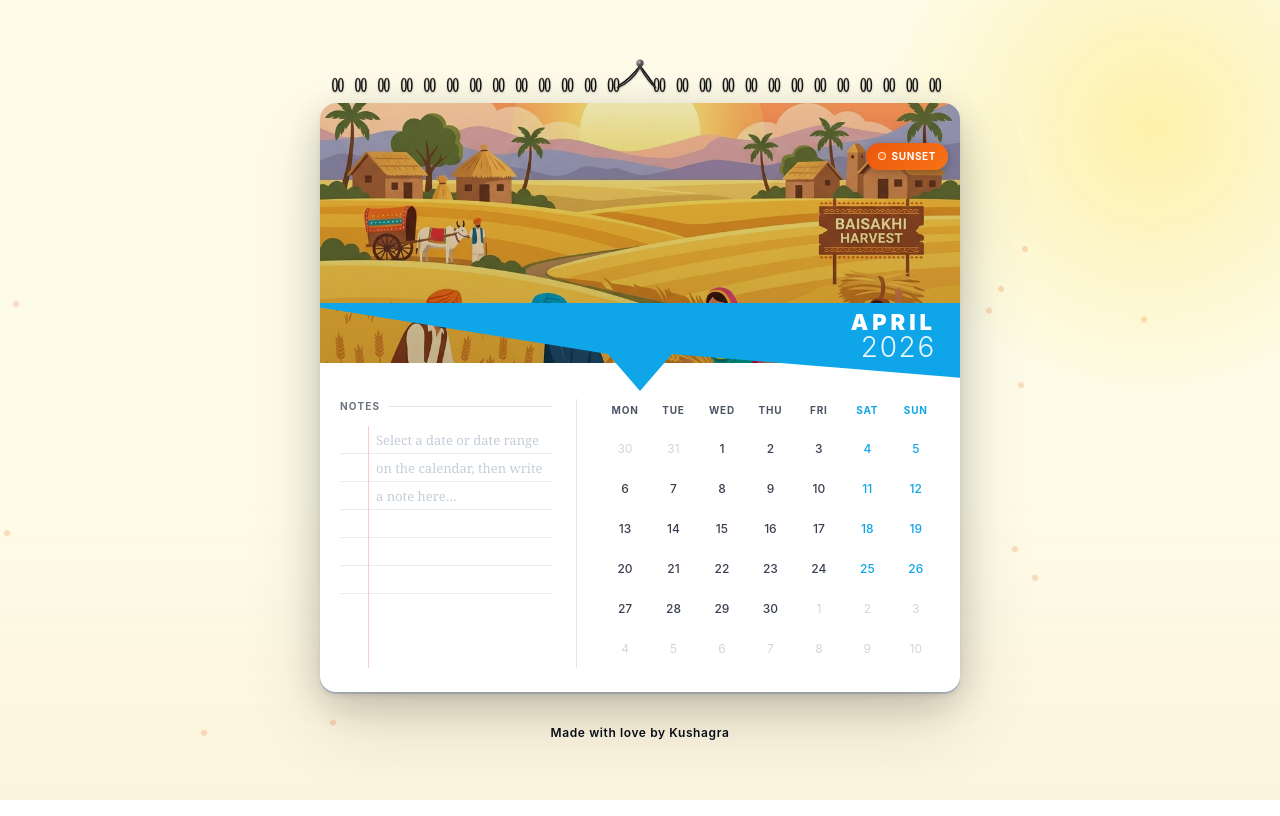
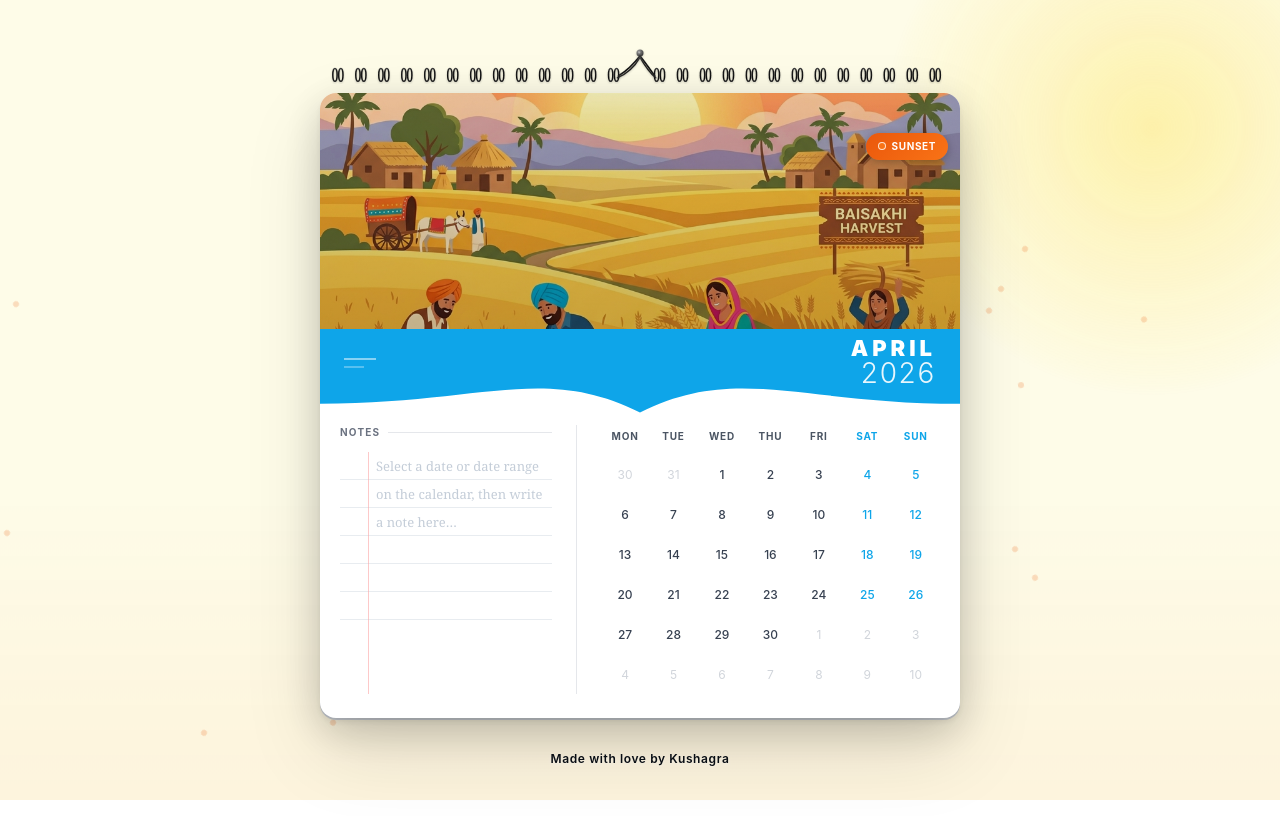
Before and after one commit to kushagras22/wall_calendar, a React (Vite) app: page / in a window 1280 px wide. Built offline with nearby package versions, Linux system fonts and the light colour scheme.

Commit message:
Fixed polygon label

```diff
--- a/src/components/HeroSection.tsx
+++ b/src/components/HeroSection.tsx
@@ -45,18 +45,25 @@ export default function HeroSection({
       <div
         className="absolute left-0 right-0 flex items-start transition-all duration-700"
         style={{
-          bottom: '-28px',
+          bottom: '-64px',
           height: '88px',
           zIndex: 5,
         }}
       >
+        <svg width="0" height="0" className="absolute pointer-events-none">
+          <defs>
+            <clipPath id="heroCurve" clipPathUnits="objectBoundingBox">
+              <path d="M 0,0 L 1,0 L 1,0.85 C 0.75,0.85 0.65,0.4 0.5,0.95 C 0.35,0.4 0.25,0.85 0,0.85 Z" />
+            </clipPath>
+          </defs>
+        </svg>
         <div
           className="w-full h-full relative transition-all duration-700"
           style={{
             background: isGlacier
               ? theme.primary
               : `linear-gradient(135deg, ${theme.primary}, ${theme.polygonLabel})`,
-            clipPath: 'polygon(0 0, 100% 0, 100% 85%, 55% 58%, 50% 100%, 45% 58%, 0% 5%)',
+            clipPath: 'url(#heroCurve)',
           }}
         >
           {/* Left decorative element (below tap targets) */}
--- a/src/components/WallCalendar.tsx
+++ b/src/components/WallCalendar.tsx
@@ -321,7 +321,7 @@ export default function WallCalendar({ visibleMonth, setVisibleMonth }: WallCale
             onAnimationEnd={handleFlipAnimationEnd}
             style={{ pointerEvents: flipPhase === 'idle' ? undefined : 'none' }}
           >
-            <div className="relative" style={{ marginBottom: '28px' }}>
+            <div className="relative" style={{ marginBottom: '64px' }}>
               <HeroSection
                 theme={themeConfig}
                 isGlacier={isGlacier}
```
Also changed, not shown: src/components/SeasonalEffects.tsx (+0 -17 lines).
